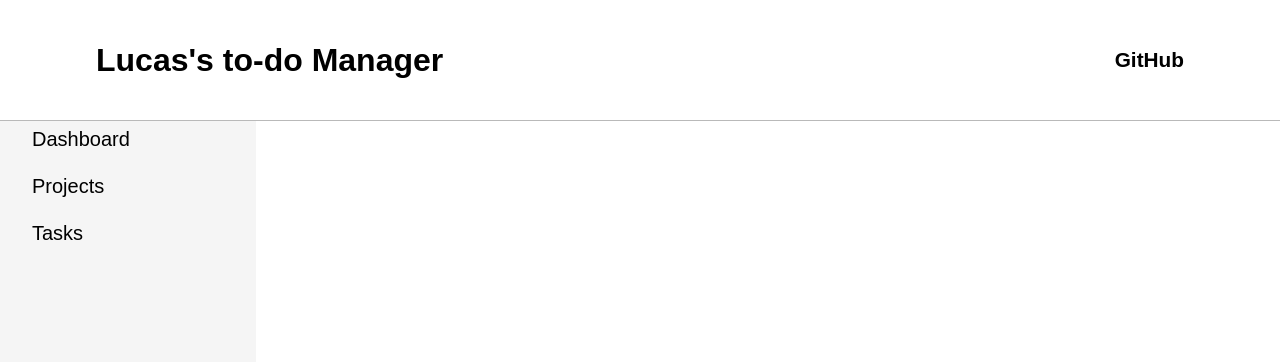
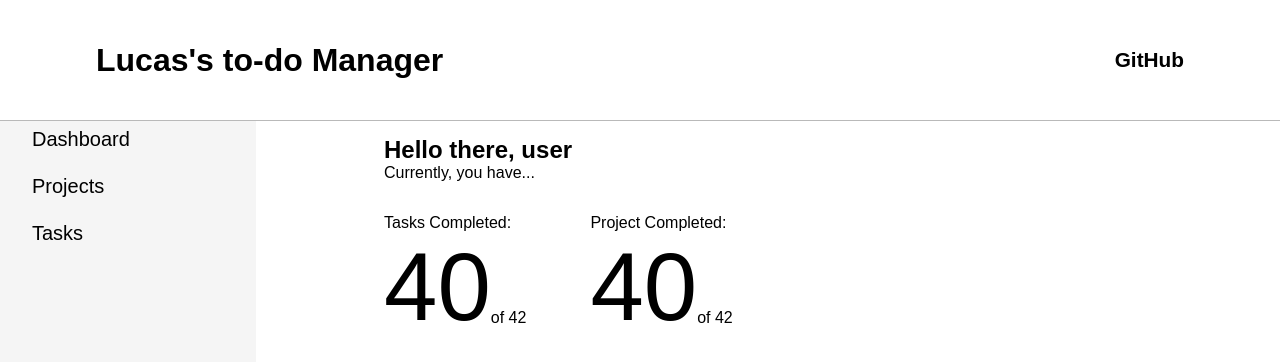
Before and after one commit to luc-silva/to-do, a website built with webpack: page dist/index.html in a window 1280 px wide. Built offline with nearby package versions, Linux system fonts and the light colour scheme.

Commit message:
Add concept dashboard structure

```diff
--- a/dist/index.html
+++ b/dist/index.html
@@ -106,7 +106,30 @@
         </nav>
 
         <div id="todo-display">
+            <div id="dashboard-display">
+                <div>
+                    <h2>Hello there, user</h2>
+                    <p>Currently, you have...</p>
+                </div>
 
+                <div id="dashboard-status-display">
+                    <div class="">
+                        Tasks Completed:
+                        <div class="completed-value-container">
+                            <div class="completed-value">40</div>
+                            <div class="total-value">of 42</div>
+                        </div>
+                    </div>
+
+                    <div>
+                        Project Completed:
+                        <div class="completed-value-container">
+                            <div class="completed-value">40</div>
+                            <div class="total-value">of 42</div>
+                        </div>
+                    </div>
+                </div>
+            </div>
         </div>
     </div>
 </body>
--- a/dist/style.css
+++ b/dist/style.css
@@ -29,6 +29,29 @@ a{
 body{
     position: absolute;
     z-index: 0;
+}
+
+#dashboard-display{
+    display: flex;
+    flex-direction: column;
+    gap: 2rem;
+    width: 60vw;
+}
+#dashboard-status-display{
+    display: flex;
+    flex-direction: row;
+    gap: 4rem;
+}
+.completed-value-container{
+    display: flex;
+    flex-direction: row;
+}
+.completed-value{
+    font-size: 6rem;
+}
+.total-value{
+    align-self: flex-end;
+    line-height: 3rem;
 }
 
 #popup-background{
```
